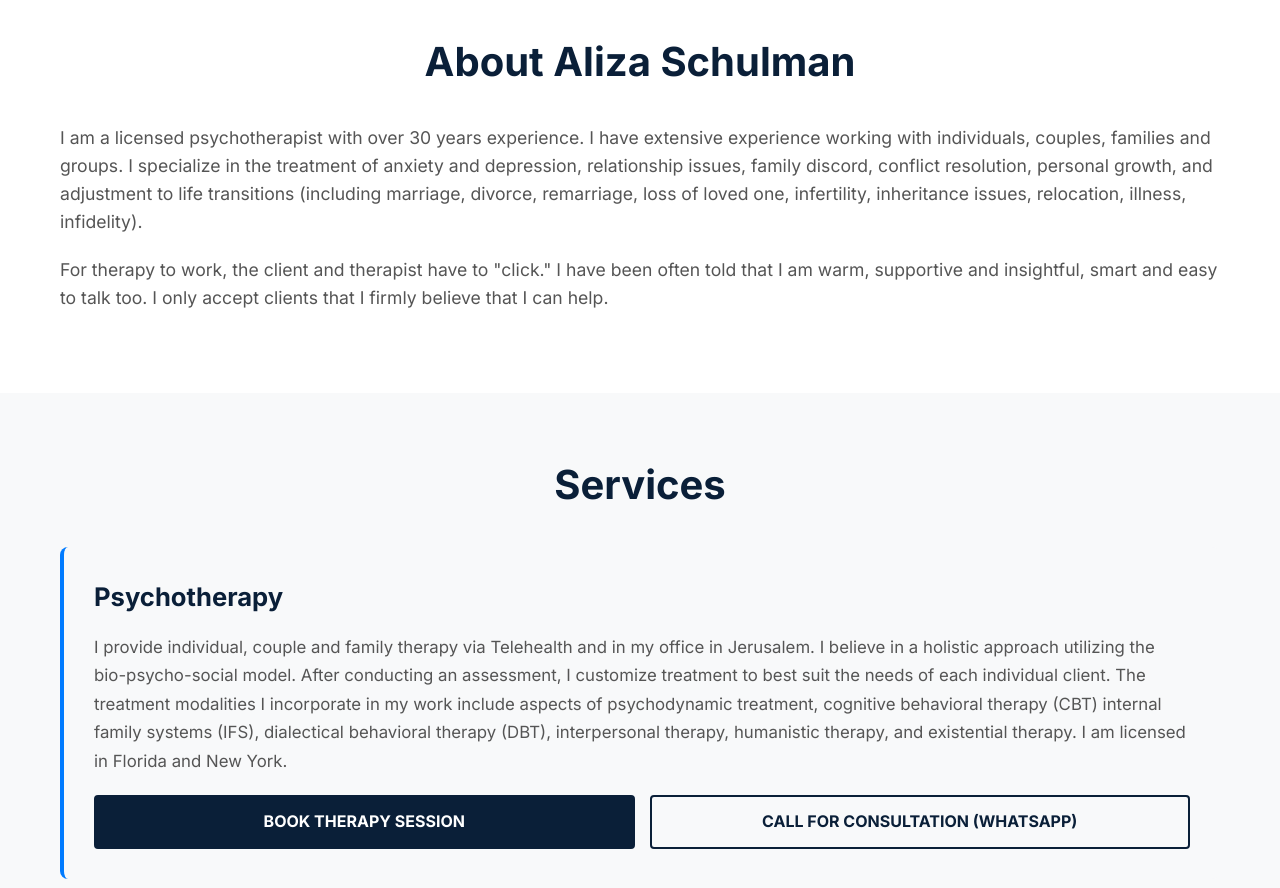
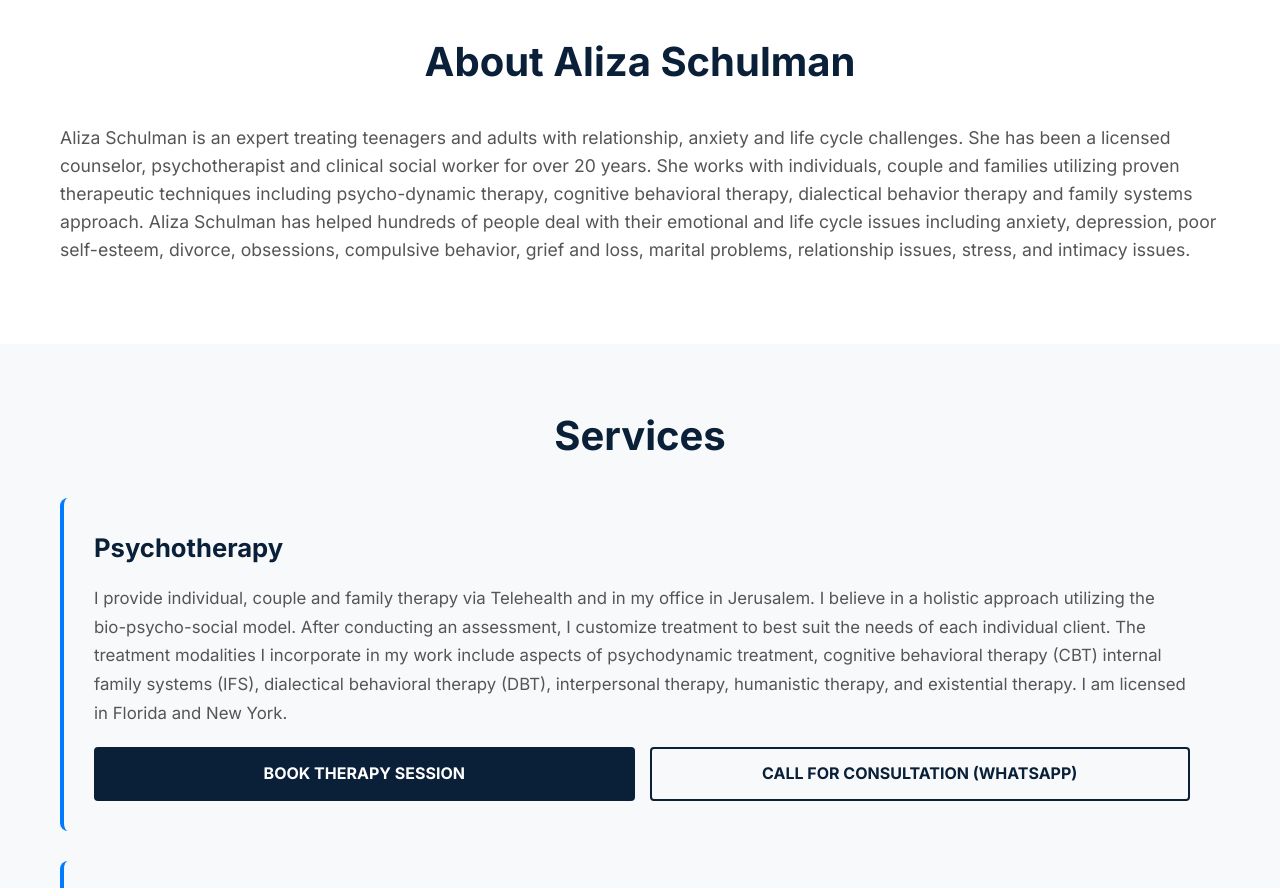
Before and after one commit to Schulman-Coaching/Aliza-Schulman-Groups, a plain HTML site: page index.html in a window 1280 px wide. Shown: the part 1800-2688 px from the top of the page. Drawn offline with Linux system fonts and the light colour scheme.

Commit message:
Update About Aliza Schulman section with new professional description

```diff
--- a/index.html
+++ b/index.html
@@ -109,9 +109,7 @@
         <section id="about-aliza" class="content-section">
             <div class="container">
                 <h2>About Aliza Schulman</h2>
-                <p>I am a licensed psychotherapist with over 30 years experience. I have extensive experience working with individuals, couples, families and groups. I specialize in the treatment of anxiety and depression, relationship issues, family discord, conflict resolution, personal growth, and adjustment to life transitions (including marriage, divorce, remarriage, loss of loved one, infertility, inheritance issues, relocation, illness, infidelity).</p>
-
-                <p>For therapy to work, the client and therapist have to "click." I have been often told that I am warm, supportive and insightful, smart and easy to talk too. I only accept clients that I firmly believe that I can help.</p>
+                <p>Aliza Schulman is an expert treating teenagers and adults with relationship, anxiety and life cycle challenges. She has been a licensed counselor, psychotherapist and clinical social worker for over 20 years. She works with individuals, couple and families utilizing proven therapeutic techniques including psycho-dynamic therapy, cognitive behavioral therapy, dialectical behavior therapy and family systems approach. Aliza Schulman has helped hundreds of people deal with their emotional and life cycle issues including anxiety, depression, poor self-esteem, divorce, obsessions, compulsive behavior, grief and loss, marital problems, relationship issues, stress, and intimacy issues.</p>
             </div>
         </section>
 
```
